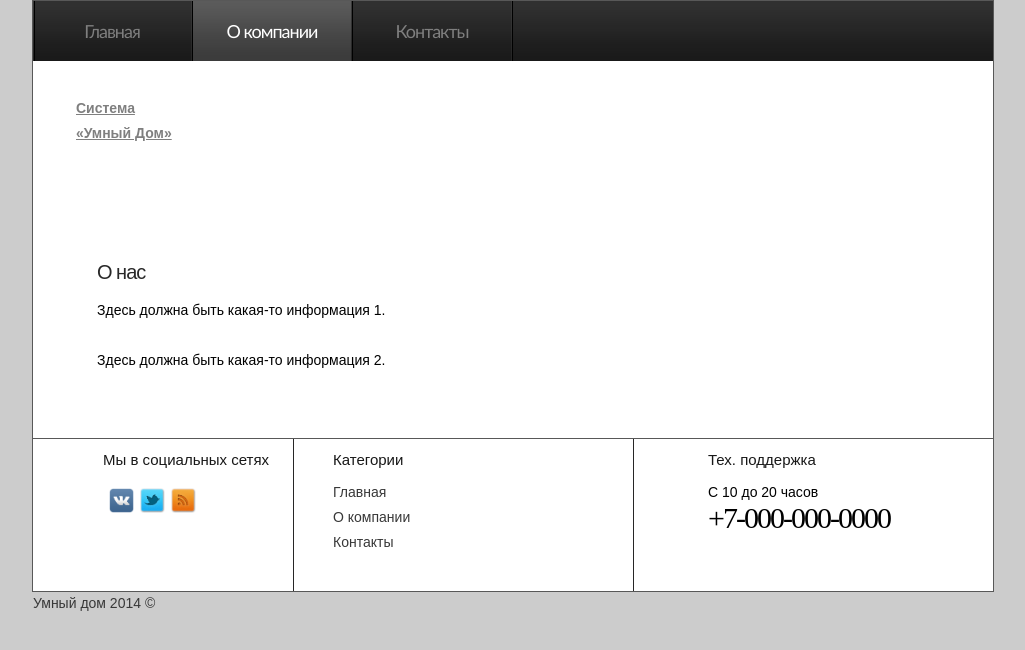
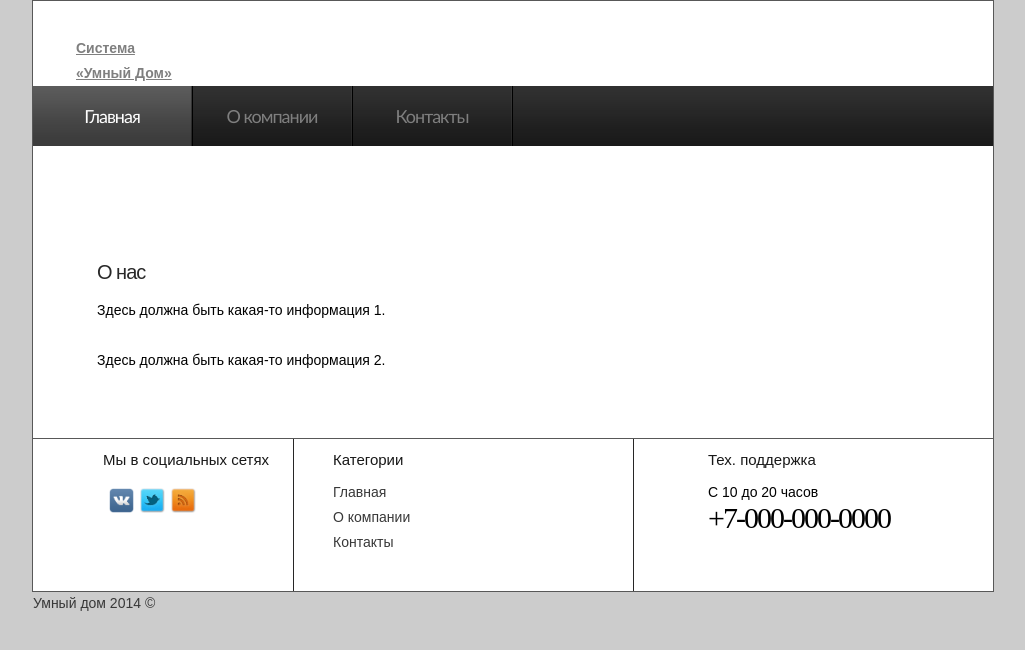
Before and after one commit to shiinke/shiinke.github.io, a plain HTML site: page about.html in a window 1280 px wide. Shown: the whole page, without its empty margins (127-1152 px from the left). Drawn offline with Linux system fonts and the light colour scheme.

Commit message:
Внесены изменения 4.
Изменено положение навигации.

```diff
--- a/about.html
+++ b/about.html
@@ -32,14 +32,14 @@
 		<div class="main">
 			<!--шапка сайта -->
 			<header>
+				<h1><a href="index.html" id="logo78">Система<br />&laquo;Умный Дом&raquo;</a></h1><!--логотип переименовать в id="logo" после вставки img логотипа в style.css-->
 				<nav id="header"><!--навигация по сайту-->
 					<ul id="menu">
-						<li><a href="/">Главная</a></li>
-						<li class="active"><a href="pages/about.html">О компании</a></li>
+						<li class="active"><a href="/">Главная</a></li>
+						<li><a href="about.html">О компании</a></li>
 						<li><a href="contacts.html">Контакты</a></li>
 					</ul>
 				</nav><!--конец-навигация по сайту-->
-				<h1><a href="index.html" id="logo78">Система<br />&laquo;Умный Дом&raquo;</a></h1><!--логотип переименовать в id="logo" после вставки img логотипа в style.css-->
 			</header>
 			<!--шапка конец-->
 			<div class="box">
```
Also changed, not shown: contacts.html (+3 -3 lines), index.html (+1 -1 lines).
